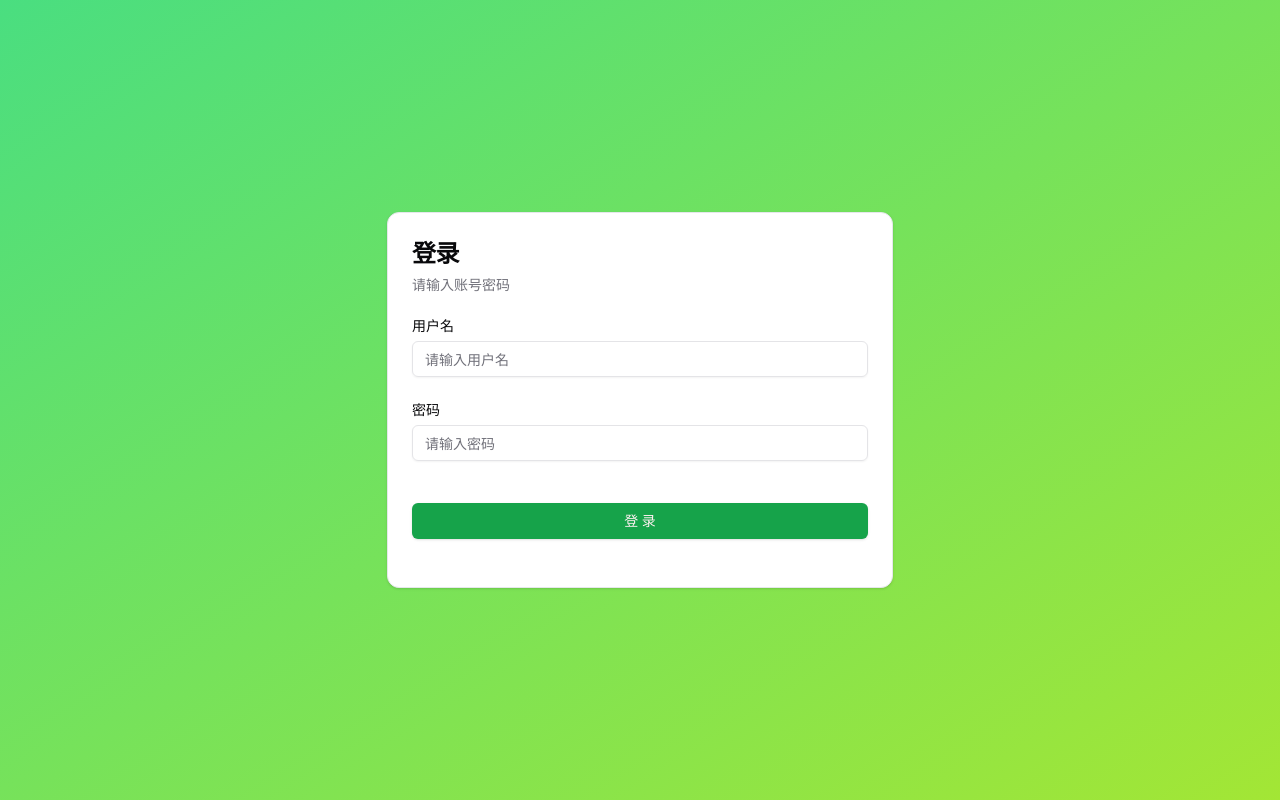
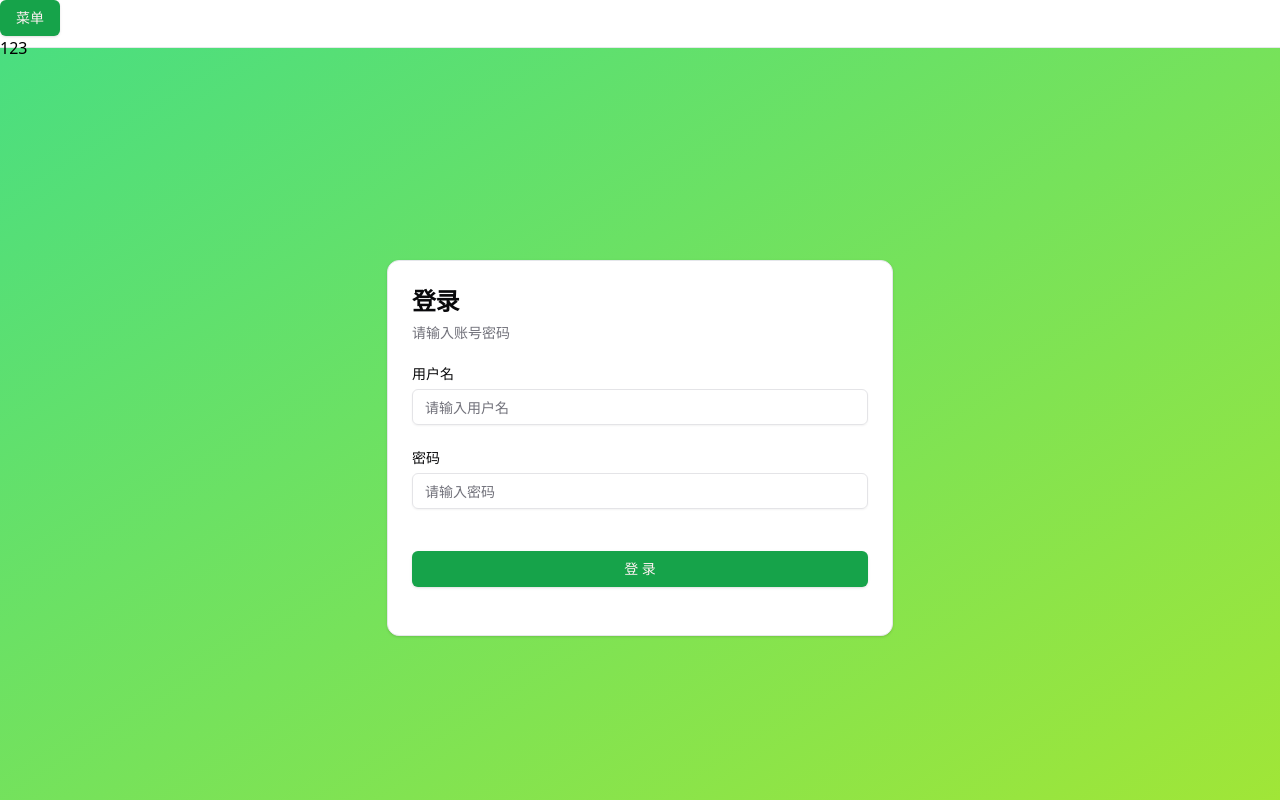
Before and after one commit to xxclyn/next-shadcn-tailwind-react, a Next.js app: page /login in a window 1280 px wide. Built offline with nearby package versions, Linux system fonts and the light colour scheme.

Commit message:
下拉菜单封装

```diff
--- a/src/app/layout.js
+++ b/src/app/layout.js
@@ -1,14 +1,38 @@
+"use client";
+
 import "./globals.css";
 
-export const metadata = {
-  title: "Create Next App",
-  description: "Generated by create next app",
-};
+import Dropdown from "@/components/ui/dropdown/dropdown";
+import DropdownContent from "@/components/ui/dropdown/dropdown-content";
+import Button from "@/components/ui/button";
+
+// export const metadata = {
+//   title: "Create Next App",
+//   description: "Generated by create next app",
+// };
 
 export default function RootLayout({ children }) {
   return (
     <html lang="en">
-      <body>{children}</body>
+      <body>
+        <div className="bg-muted">
+          <header className="h-12 bg-background border-b">
+            <Dropdown trigger="hover">
+              <Button>菜单</Button>
+              <DropdownContent>123</DropdownContent>
+            </Dropdown>
+          </header>
+          <div className="flex">
+            <aside className="bg-background"></aside>
+            <div
+              className="overflow-y-auto overflow-x-hidden flex-1"
+              style={{ height: "calc(100vh - 3rem)" }}
+            >
+              <main>{children}</main>
+            </div>
+          </div>
+        </div>
+      </body>
     </html>
   );
 }
--- /dev/null
+++ b/src/components/ui/dropdown/dropdown-content.jsx
@@ -0,0 +1,16 @@
+"use client";
+
+import { forwardRef, useContext } from "react";
+import { DropdownContext } from "./dropdown";
+import Portal from "../portal";
+
+export default forwardRef(({ children }, ref) => {
+  const { visible, container, position } = useContext(DropdownContext);
+  if (visible) {
+    return (
+      <Portal ref={ref} container={container} position={position}>
+        {children}
+      </Portal>
+    );
+  }
+});
--- /dev/null
+++ b/src/components/ui/dropdown/dropdown-trigger.jsx
@@ -0,0 +1,42 @@
+import { forwardRef } from "react";
+
+export default forwardRef(({ setVisible, trigger, children }, ref) => {
+  let triggerEvent;
+
+  switch (trigger) {
+    case "click": {
+      triggerEvent = {
+        onClick: () => {
+          setVisible(true);
+        },
+      };
+      break;
+    }
+    case "hover": {
+      triggerEvent = {
+        onMouseOver: () => {
+          setVisible(true);
+        },
+        onMouseOut: () => {
+          setVisible(false);
+        },
+      };
+      break;
+    }
+    case "contentmenu": {
+      triggerEvent = {
+        onContextMenu: (e) => {
+          e.preventDefault();
+          setVisible(true);
+        },
+      };
+      break;
+    }
+  }
+
+  return (
+    <span ref={ref} className="inline-block" {...triggerEvent}>
+      {children}
+    </span>
+  );
+});
--- /dev/null
+++ b/src/components/ui/dropdown/dropdown.jsx
@@ -0,0 +1,44 @@
+"use client";
+
+import { forwardRef, createContext, useState, useRef } from "react";
+import DropdownTrigger from "./dropdown-trigger";
+
+export const DropdownContext = createContext();
+
+export default forwardRef(
+  ({ open, trigger = "click", container, children }, ref) => {
+    const [visible, setVisible] = useState(false);
+
+    const contentVisible = typeof open === "boolean" ? open : visible;
+
+    let position = {
+      top: 0,
+      left: 0,
+    };
+
+    const triggerRef = useRef();
+
+    if (triggerRef.current) {
+      const rect = triggerRef.current.getBoundingClientRect();
+      const contentContainer = container || document.body;
+      position = {
+        top: rect.bottom + contentContainer.scrollTop + "px",
+        left: rect.left + contentContainer.scrollLeft + "px",
+      };
+    }
+
+    return (
+      <DropdownContext.Provider
+        value={{ visible: contentVisible, position, container }}
+      >
+        <DropdownTrigger
+          ref={triggerRef}
+          setVisible={setVisible}
+          trigger={trigger}
+        >
+          {children}
+        </DropdownTrigger>
+      </DropdownContext.Provider>
+    );
+  }
+);
--- a/src/components/ui/form/form.jsx
+++ b/src/components/ui/form/form.jsx
@@ -27,7 +27,7 @@ export default forwardRef((props, ref) => {
   };
 
   let contextValue = { ...defaultContext, ...props, setRegistrations };
-  let [formModel, setFormModel] = useState({ ...contextValue.initialValues });
+  const [formModel, setFormModel] = useState({ ...contextValue.initialValues });
   useImperativeHandle(ref, () => ({
     validate: () => {
       let res = [];
--- a/src/components/ui/form/input.jsx
+++ b/src/components/ui/form/input.jsx
@@ -1,12 +1,12 @@
 "use client";
 
-import React from "react";
+import { forwardRef } from "react";
 
 import { cn } from "@/lib/utils";
 import { FormContext, FormItem } from "./form";
 import { handleProps } from "./handler";
 
-const Input = React.forwardRef(({ className, type, ...props }, ref) => {
+const Input = forwardRef(({ className, type, ...props }, ref) => {
   return (
     <input
       type={type}
@@ -20,7 +20,7 @@ const Input = React.forwardRef(({ className, type, ...props }, ref) => {
   );
 });
 
-export default React.forwardRef((props, ref) => {
+export default forwardRef((props, ref) => {
   const { wrapperProps, labelProps, itemProps } = handleProps(
     props,
     FormContext,
--- /dev/null
+++ b/src/components/ui/portal/index.jsx
@@ -0,0 +1,13 @@
+"use client";
+
+import { forwardRef } from "react";
+import { createPortal } from "react-dom";
+
+export default forwardRef(({ container, position, children }, ref) => {
+  return createPortal(
+    <div style={{ position: "absolute", ...position }} ref={ref}>
+      <div>{children}</div>
+    </div>,
+    container || document.body
+  );
+});
```
Also changed, not shown: src/components/ui/dropdown-menu2.jsx (renamed from src/components/ui/dropdown-menu.jsx).
